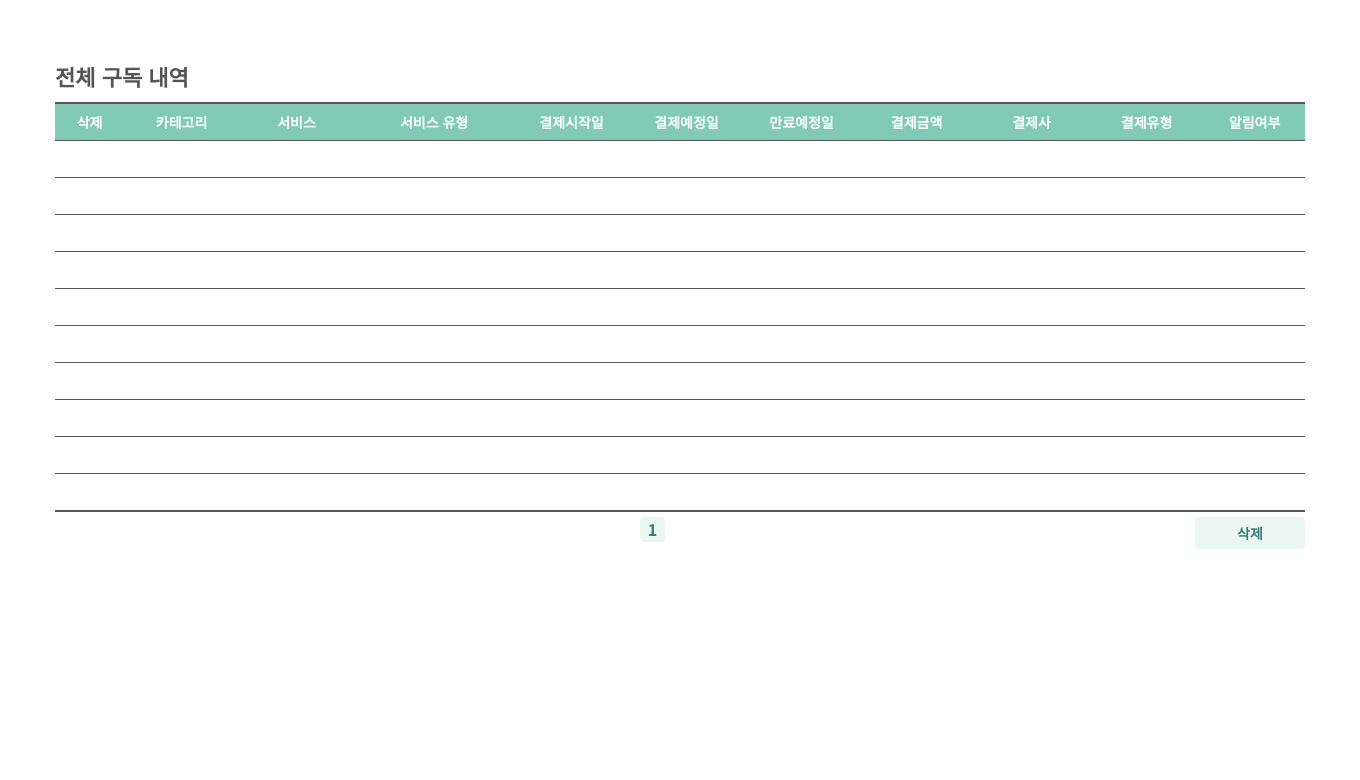
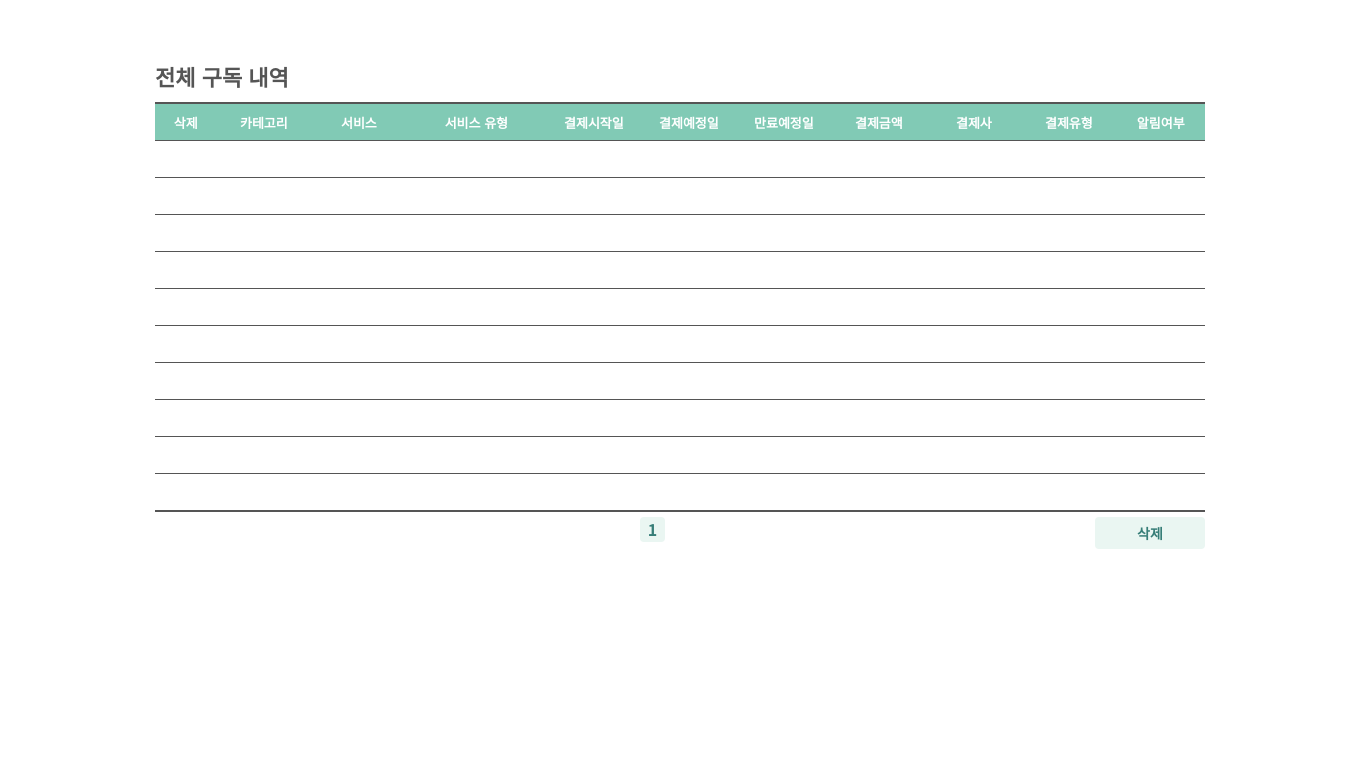
Before and after one commit to backendnanodegree/SubPrice, a Django app: page /subscriptions/history/ in a window 1360 px wide. Shown: the part 65-845 px from the top of the page. Run offline with Django 3.2, Linux system fonts and the light colour scheme; the visitor is signed in with stand-in values (Sample User, id 1); data that the repository does not hold is empty; parts of the project's set-up code (start-up, migrations or seed data) failed here and were passed over.

Commit message:
Fix div size to change layout

```diff
--- a/static/css/header.css
+++ b/static/css/header.css
@@ -14,7 +14,7 @@ html, body {
 
 .nav {
     margin: auto;
-    min-width: 820px;
+    min-width: 1128px;
     max-width: 1128px;
     width: 100%;
     padding : 0px 40px 0px 40px;
--- a/static/css/history.css
+++ b/static/css/history.css
@@ -1,8 +1,8 @@
 /* HISTORY */
 .content.history {
     margin: auto;
-    min-width: 1250px;
-    max-width: 1250px;
+    min-width: 1128px;
+    max-width: 1128px;
     width: 100%;
     height: 700px;
     padding: 40px;
@@ -11,7 +11,7 @@
 /* TITLE DIV WRAP */
 .content.history .history-title {
     margin: auto;
-    max-width: 1250px;
+    max-width: 1050px;
     display: flex;
     padding: 20px 0px 10px 0px;
 }
@@ -32,7 +32,7 @@
 /* TABLE */
 .content.history .history-table {
     margin: auto;
-    min-width: 1250px;
+    max-width: 1050px;
     width: 100%;
     border-collapse: collapse;
     border-top:2px solid #555555;
@@ -42,7 +42,7 @@
 .content.history .history-table thead tr {
     background-color: #81CAB5;
     color: #ffffff;
-    font-size: 14px;
+    font-size: 13px;
   }
 
 .content.history .history-table th,
@@ -52,15 +52,7 @@
     border-top:1px solid #555555;
     border-bottom: 1px solid #555555;
     text-align: center;
-    font-size: 14px;
-}
-
-.content.history .history-table .th-service {
-    width: 90px;
-}
-
-.content.history .history-table .th-plan {
-    width: 115px;
+    font-size: 13px;
 }
 
 .content.history .history-table .th-category,
@@ -70,17 +62,17 @@
 .content.history .history-table .th-expire-at,
 .content.history .history-table .th-company,
 .content.history .history-table .th-method-type {
-    width: 85px;
+    width: 65px;
 }
 
 .content.history .history-table .th-plan {
-    width: 130px;
+    width: 110px;
 }
 
 /* BOTTOM DIV WRAP*/
 .content.history .history-table-control {
     margin: auto;
-    max-width: 1250px;
+    max-width: 1050px;
     display: flex;
     padding: 5px 0px 0px 0px;
 }
```
